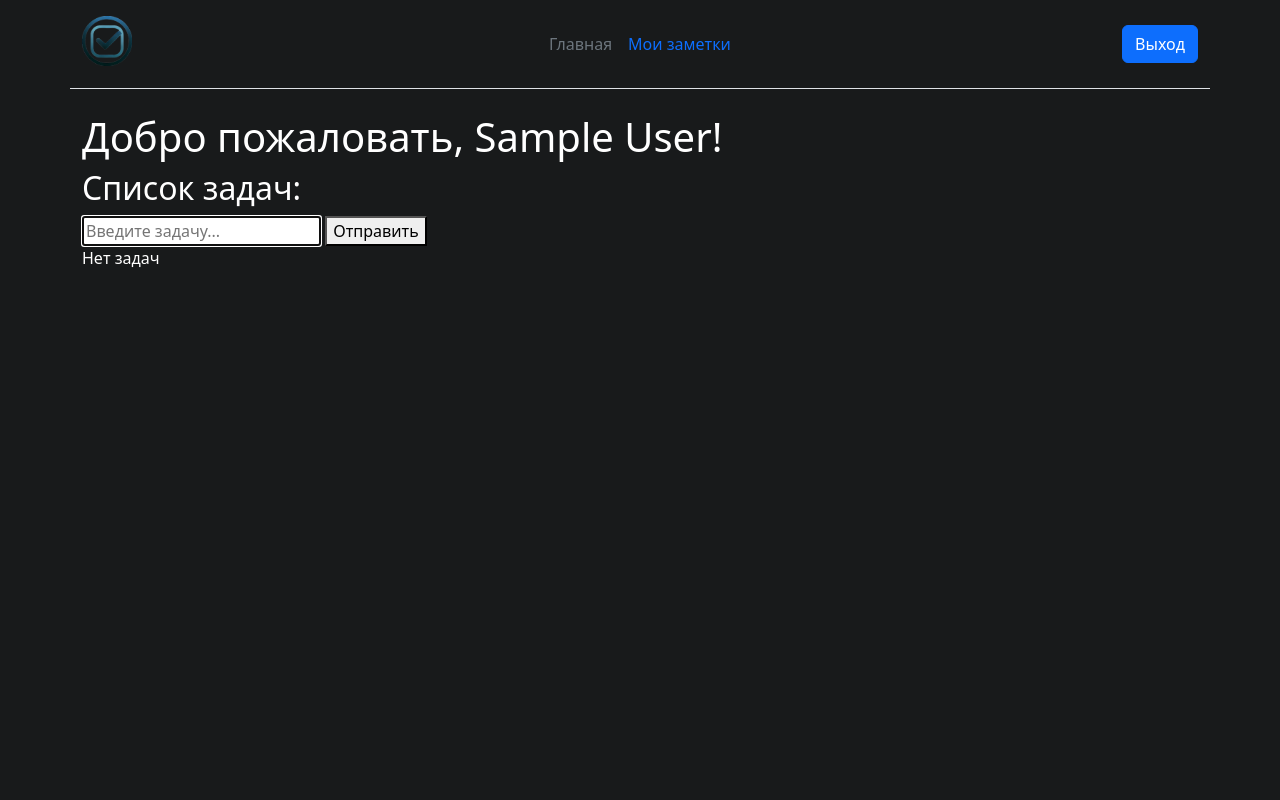
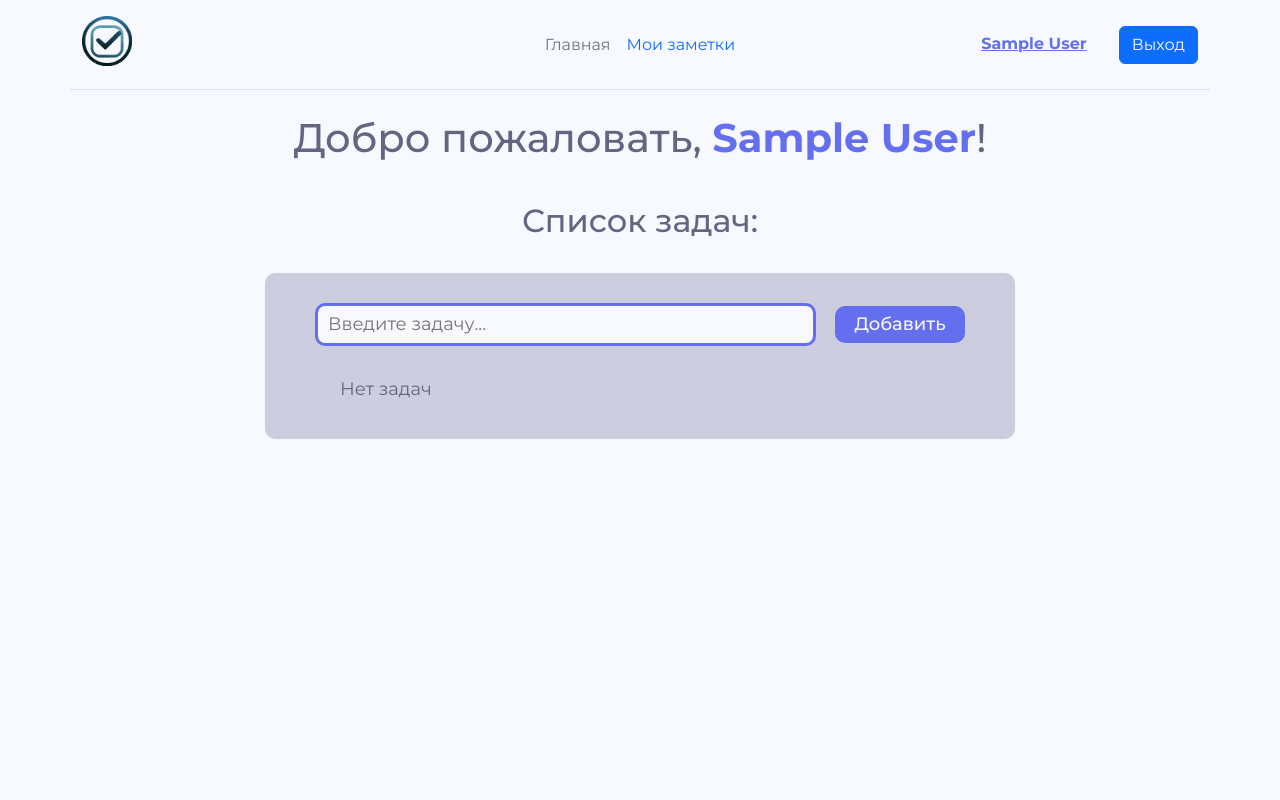
Before and after one commit to medwuu/flask-todo-app, a Flask app: page /my in a window 1280 px wide. Run offline with Flask 3, Linux system fonts and the light colour scheme; the visitor is signed in with stand-in values (Sample User, id 1); data that the repository does not hold is empty.

Commit message:
feat: оформление /my, новый шрифт - Подключён шрифт Montserrat через https://fonts.google.com/ - Настроена (возможно не окончательная) цветовая гамма, значения вынесены в переменные :root - Внесены значительные изменения в дизайн /my страницы

```diff
--- a/app/static/css/my.css
+++ b/app/static/css/my.css
@@ -1,8 +1,87 @@
+h1, h2 {
+    text-align: center;
+    margin-bottom: 1em;
+}
+
+span.user-name {
+    margin-right: 0;
+}
+
+.todo-wrapper {
+    max-width: 750px;
+    margin: 0 auto;
+    padding-bottom: 20px;
+    background-color: var(--light-gray);
+    border: 0;
+    border-radius: 10px;
+    font-size: 18px;
+}
+
+.add-task {
+    padding: 30px 50px;
+    display: flex;
+    justify-content: space-between;
+    align-items: center;
+}
+.add-task>input {
+    padding: 5px 10px;
+    width: 77%;
+    background-color: var(--white);
+    border: 3px solid var(--blue);
+    border-radius: 10px;
+}
+.add-task>input:focus {
+    outline: none;
+}
+.add-task>button {
+    padding: 5px;
+    width: 20%;
+    color: var(--white);
+    font-weight: 500;
+    background-color: var(--blue);
+    border: 0;
+    border-radius: 10px;
+
+}
+
+.task-list {
+    max-width: 600px;
+    margin: 0 auto;
+    font-size: 18px;
+    max-height: 50vh;
+    overflow: scroll;
+    scrollbar-width: none;
+}
+
 .task-wrapper {
-    max-width: 800px;
-    margin: 0 auto;
+    background-color: var(--white);
+    padding: 10px;
+    margin: 10px 0;
+    display: flex;
+    justify-content: space-between;
+    align-items: center;
+    border: 0;
+    border-radius: 10px;
+}
+
+.task-wrapper-left {
+    width: 100%;
+    display: contents;
+}
+.task-wrapper-left>input {
+    cursor: pointer;
+}
+.task-wrapper-left>label {
+    width: 90%;
+    cursor: pointer;
+    word-break: break-all;
 }
 
 .trash-can {
     width: 1em;
+    cursor: pointer;
+    user-select: none;
 }
+.trash-can>img {
+    filter: brightness(0) saturate(100%) invert(51%) sepia(49%) saturate(5901%) hue-rotate(219deg) brightness(98%) contrast(92%);
+}
--- a/app/static/css/style.css
+++ b/app/static/css/style.css
@@ -1,8 +1,25 @@
+:root {
+    --blue: #646ff0;
+    --white: #f8f8ff;
+    --light-gray: #cccdde;
+    --gray: #646681;
+    --dark-gray: #444661;
+}
+
 body {
-    background-color: #181a1b;
-    color: #fff
+    min-height: 100vh;
+    background-color: var(--white);
+    color: var(--gray);
+    font-family: "Montserrat";
 }
 
 .header-img {
     width: 50px;
 }
+
+.user-name {
+    display: inline;
+    margin-right: 10%;
+    color: var(--blue);
+    font-weight: 700;
+}
--- a/app/static/js/add_task.js
+++ b/app/static/js/add_task.js
@@ -15,6 +15,7 @@ $(document).ready(function() {
                 if ($(".task-wrapper").length == 0) $(".no-tasks").addClass("d-none")
                 var newTask = `
                     <div id="task-wrapper" class="task-wrapper">
+                        <div class="task-wrapper-left">
                             <input id="task${response.id}"
                                 type="checkbox"
                                 name="task"
@@ -22,8 +23,10 @@ $(document).ready(function() {
                                 autocomplete="off">
 
                             <label for="task${response.id}">
+                                <!--- FIXME: html инъекция --->
                                 ${response.task}
                             </label>
+                        </div>
                         <div id="trash-can-${response.id}" class="trash-can">
                             <img src="/static/images/trash-can.svg" alt="Delete">
                         </div>
--- a/app/templates/base.html
+++ b/app/templates/base.html
@@ -3,15 +3,22 @@
 <head>
     <meta charset="UTF-8">
     <meta name="viewport" content="width=device-width, initial-scale=1.0">
+    <!-- Font -->
+    <link rel="preconnect" href="https://fonts.googleapis.com">
+    <link rel="preconnect" href="https://fonts.gstatic.com" crossorigin>
+    <link href="https://fonts.googleapis.com/css2?family=Montserrat:ital,wght@0,100..900;1,100..900&display=swap" rel="stylesheet">
+    <!-- Bootstrap -->
     <link href="https://cdn.jsdelivr.net/npm/bootstrap@5.3.3/dist/css/bootstrap.min.css" rel="stylesheet" integrity="sha384-QWTKZyjpPEjISv5WaRU9OFeRpok6YctnYmDr5pNlyT2bRjXh0JMhjY6hW+ALEwIH" crossorigin="anonymous">
+    <!-- CSS -->
     <link rel="stylesheet" href="{{ url_for('static', filename='css/style.css') }}">
     {% block css %}{% endblock %}
     <title>Medwu's TODO list</title>
 </head>
 <body>
+    <!-- Header -->
     <header class="container d-flex flex-wrap align-items-center justify-content-center justify-content-md-between py-3 mb-4 border-bottom">
         <div class="col-md-3 mb-2 mb-md-0">
-            <a href="/" class="d-inline-flex link-body-emphasis text-decoration-none">
+            <a href="{{ url_for('index') }}" class="d-inline-flex link-body-emphasis text-decoration-none">
                 <img class="header-img" src="{{ url_for('static', filename='images/logo.png') }}" alt="">
             </a>
         </div>
@@ -24,11 +31,14 @@
                 <a href="{{ url_for('login') }}" class="btn btn-outline-primary me-2">Вход</a>
                 <a href="{{ url_for('register') }}" class="btn btn-primary">Регистрация</a>
             {% else %}
+                <!-- TODO: настройки пользователя -->
+                <a href="{{ url_for('my') }}" class="user-name">{{ current_user.name }}</a>
                 <a href="{{ url_for('logout') }}" class="btn btn-primary">Выход</a>
             {% endif %}
         </div>
     </header>
 
+    <!-- Main -->
     <main class="main container">
         {% block body %}{% endblock %}
     </main>
--- a/app/templates/my.html
+++ b/app/templates/my.html
@@ -5,15 +5,20 @@
 {% endblock %}
 
 {% block body %}
-<h1>Добро пожаловать, {{ current_user.name }}!</h1>
+<h1>Добро пожаловать, <span class="user-name">{{ current_user.name }}</span>!</h1>
+<!-- TODO: прогресс бар выполнения тасков -->
 <h2>Список задач:</h2>
 
+<div class="todo-wrapper">
+    <div class="add-task">
         <input type="text" id="taskInput" placeholder="Введите задачу..." autofocus form-type="add-task">
-<button id="addTaskBtn">Отправить</button>
+        <button id="addTaskBtn">Добавить</button>
+    </div>
 
-<div id="taskList" class="taskList">
+    <div id="taskList" class="task-list">
         {% for task in tasks %}
             <div id="task-wrapper" class="task-wrapper">
+                <div class="task-wrapper-left">
                     <input id="task{{ task.id }}"
                         type="checkbox"
                         name="task"
@@ -26,6 +31,7 @@
                     <label {% if task.completed %}class="text-decoration-line-through text-success"{% endif %} for="task{{ task.id }}">
                         {{ task.task }}
                     </label>
+                </div>
                 <div id="trash-can-{{ task.id }}" class="trash-can">
                     <img src="{{ url_for('static', filename='images/trash-can.svg') }}" alt="Delete">
                 </div>
@@ -33,6 +39,7 @@
         {% endfor %}
         <p class="no-tasks{% if tasks %} d-none{% endif %}">Нет задач</p>
     </div>
+</div>
 
 <script src="https://cdn.jsdelivr.net/npm/jquery@3.7.1/dist/jquery.min.js"></script>
 <script src="{{ url_for('static', filename='js/add_task.js') }}"></script>
```
Also changed, not shown: app/static/images/trash-can.svg. Lines whose indentation alone changed are shown as unchanged.
